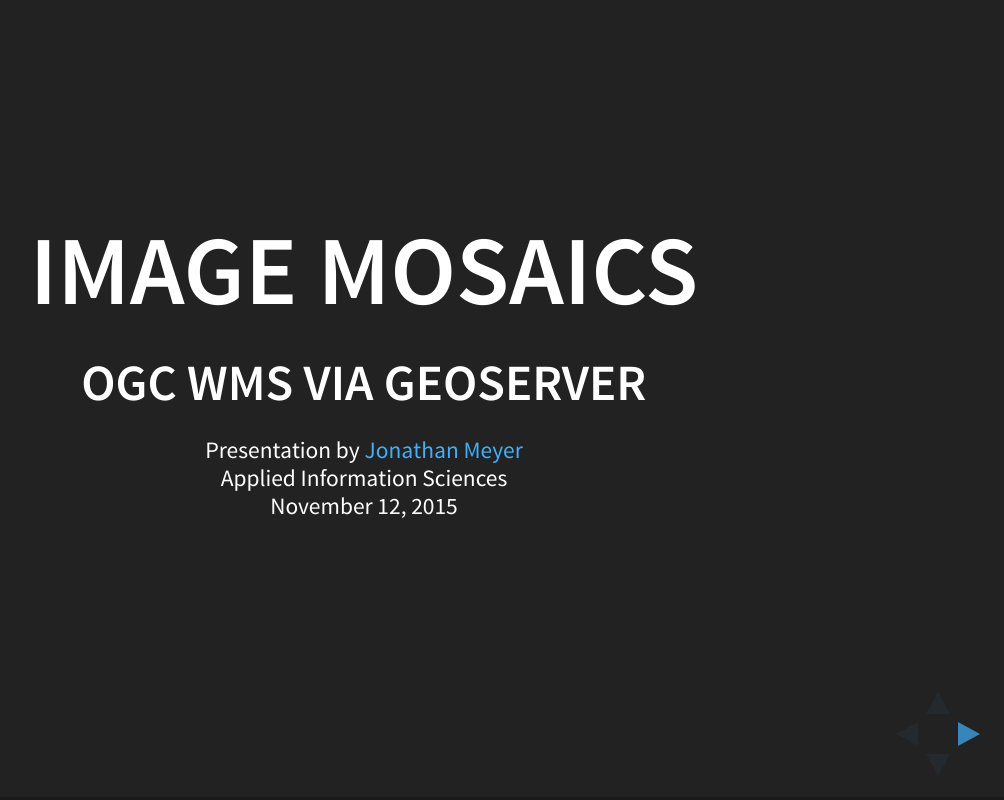
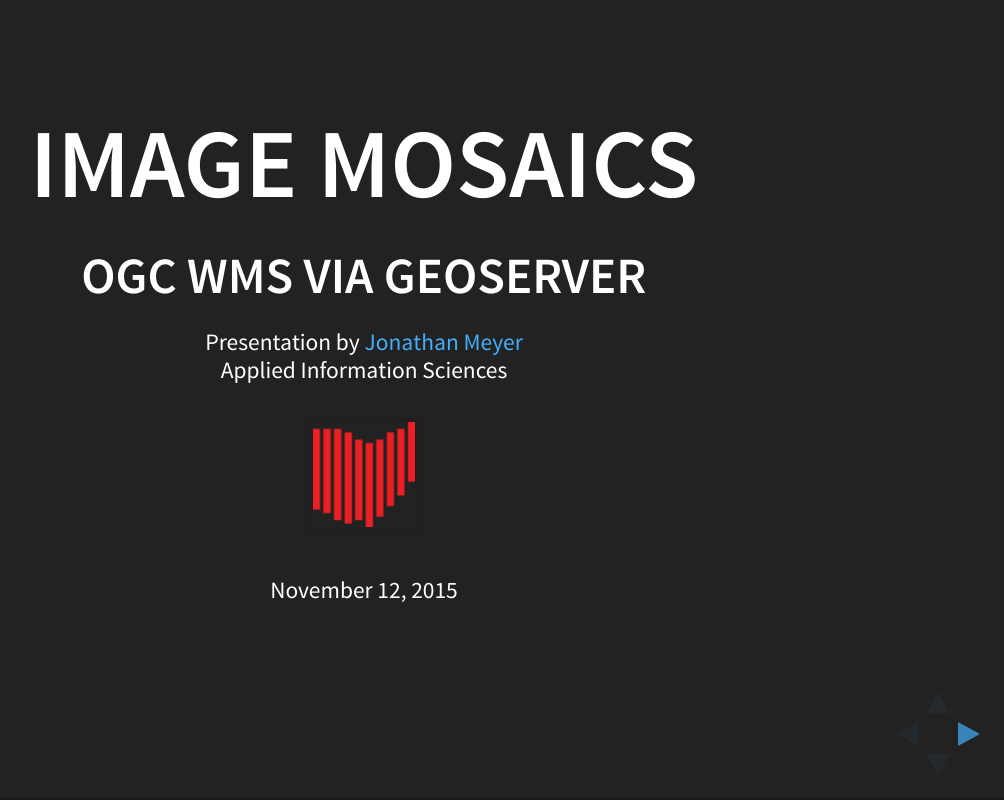
Before and after one commit to gisjedi/dataviz-nov2015, a plain HTML site: page index.html in a window 1280 px wide. Shown: the whole page, without its empty margins (276-1280 px from the left). Drawn offline with Linux system fonts and the light colour scheme.

Commit message:
Added DDV logo to presentation

```diff
--- a/index.html
+++ b/index.html
@@ -47,10 +47,11 @@
 					<h3>OGC WMS via GeoServer</h3>
 					<p>
 						<small>Presentation by <a href="http://github.com/gisjedi/">Jonathan Meyer</a>
-                        <br/>Applied Information Sciences
-                        <br/>November 12, 2015</small>
+                        <br/>Applied Information Sciences</small>
 
 					</p>
+                    <img style="border:0; background: none;" src="ddv-logo-shrunk.png" w/>
+                    <p><small>November 12, 2015</small></p>
 				</section>
 
 				<section>
```
Also changed, not shown: ddv-logo-shrunk.png (added).
